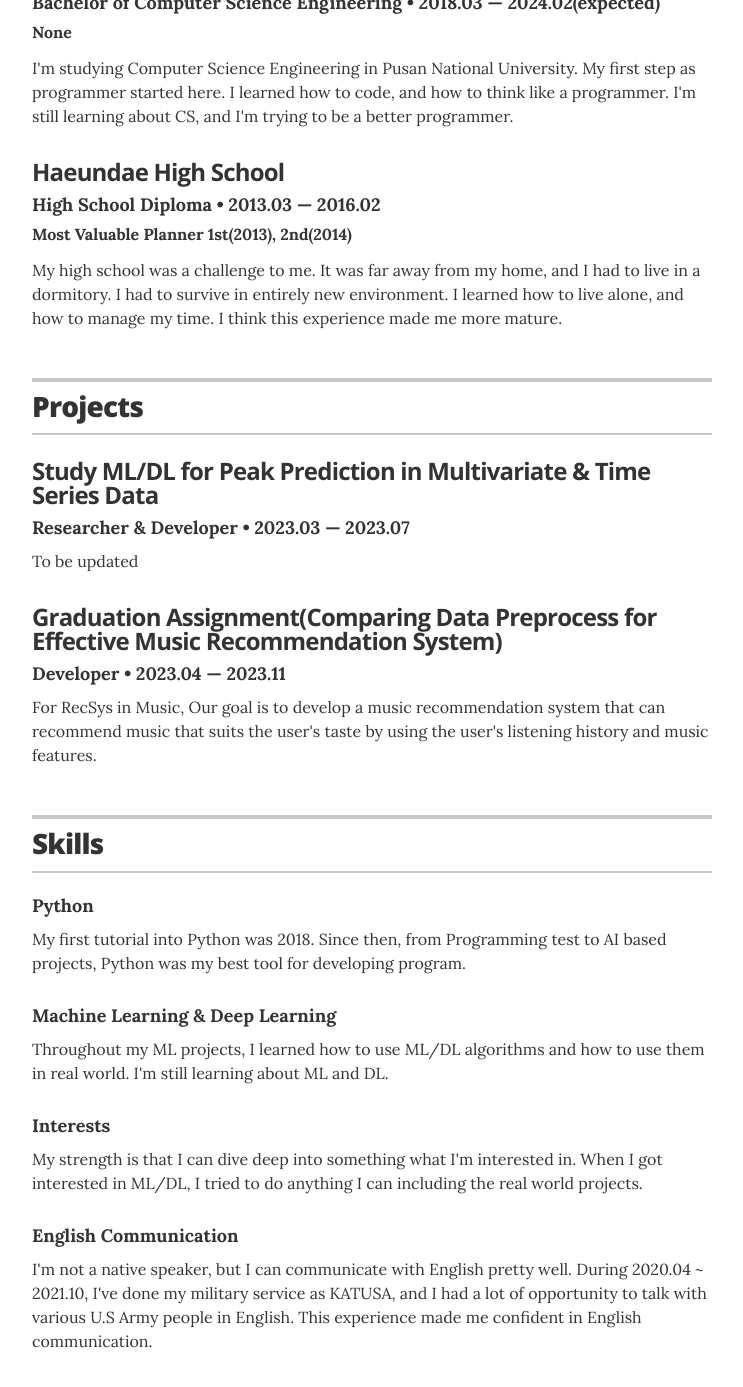
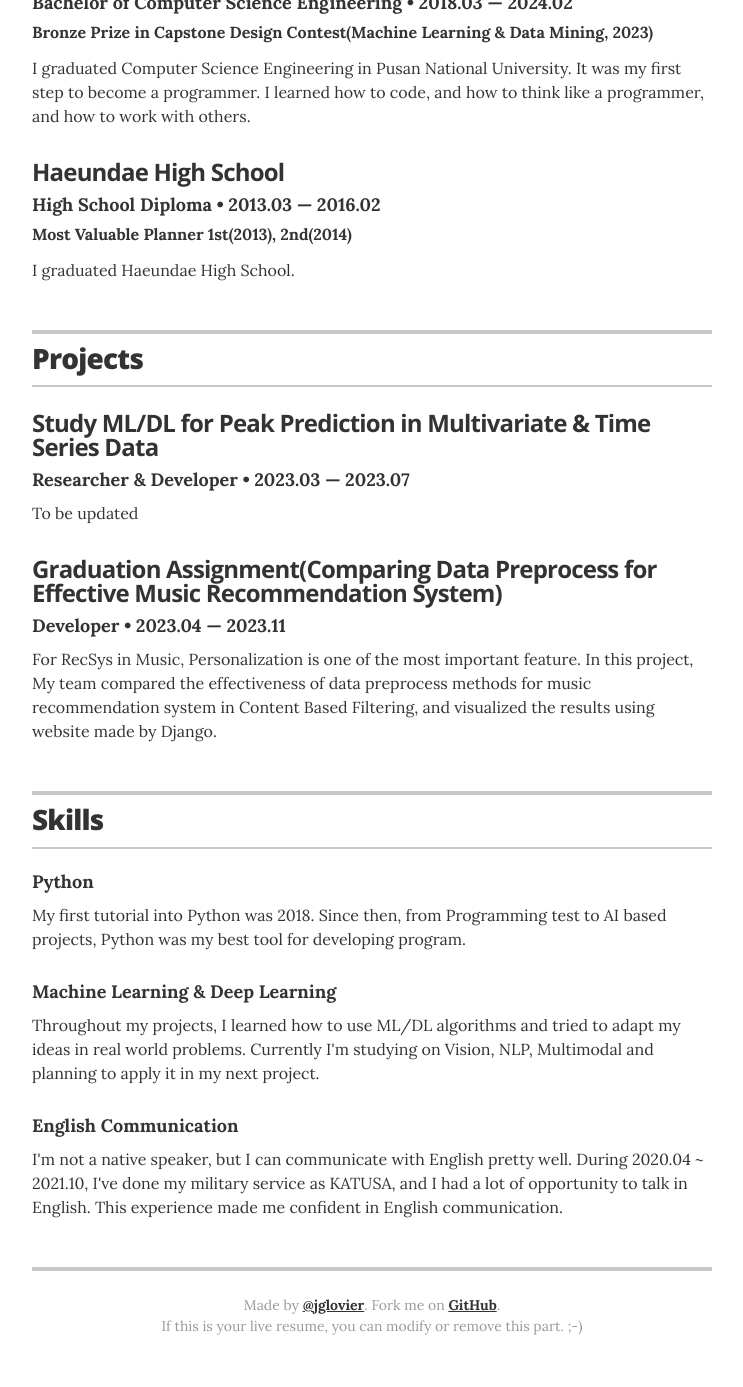
Before and after one commit to gaeul-3041/gaeul-3041.github.io, a Jekyll site: the page built from index.html, in a window 1280 px wide and 1400 px high, scrolled down 998 px. Shown: the top 1387 px of the window, without its empty margins (268-1011 px from the left). Built offline with Jekyll 4.4.1, drawn with Linux system fonts in a browser that asks for light colours; some of the changed text lies outside the part shown.

Commit message:
introduction update

```diff
--- a/_data/education.yml
+++ b/_data/education.yml
@@ -1,12 +1,12 @@
 # Degree
 - degree: Bachelor of Computer Science Engineering
   uni: Pusan National University
-  year: 2018.03 &mdash; 2024.02(expected)
-  award: None
-  summary: I'm studying Computer Science Engineering in Pusan National University. My first step as programmer started here. I learned how to code, and how to think like a programmer. I'm still learning about CS, and I'm trying to be a better programmer.
+  year: 2018.03 &mdash; 2024.02
+  award: Bronze Prize in Capstone Design Contest(Machine Learning & Data Mining, 2023)
+  summary: I graduated Computer Science Engineering in Pusan National University. It was my first step to become a programmer. I learned how to code, and how to think like a programmer, and how to work with others.
 
 - degree: High School Diploma
   uni: Haeundae High School
   year: 2013.03 &mdash; 2016.02
   award: Most Valuable Planner 1st(2013), 2nd(2014)
-  summary: My high school was a challenge to me. It was far away from my home, and I had to live in a dormitory. I had to survive in entirely new environment. I learned how to live alone, and how to manage my time. I think this experience made me more mature.
+  summary: I graduated Haeundae High School.
--- a/_data/projects.yml
+++ b/_data/projects.yml
@@ -13,4 +13,4 @@
   role: Developer
   duration: 2023.04 &mdash; 2023.11
   # url: "#"
-  description: For RecSys in Music, Our goal is to develop a music recommendation system that can recommend music that suits the user's taste by using the user's listening history and music features.
+  description: For RecSys in Music, Personalization is one of the most important feature. In this project, My team compared the effectiveness of data preprocess methods for music recommendation system in Content Based Filtering, and visualized the results using website made by Django.
--- a/_data/skills.yml
+++ b/_data/skills.yml
@@ -5,10 +5,7 @@
 
 # ML DL
 - skill: Machine Learning & Deep Learning
-  description: Throughout my ML projects, I learned how to use ML/DL algorithms and how to use them in real world. I'm still learning about ML and DL.
-
-- skill: Interests
-  description: My strength is that I can dive deep into something what I'm interested in. When I got interested in ML/DL, I tried to do anything I can including the real world projects.
+  description: Throughout my projects, I learned how to use ML/DL algorithms and tried to adapt my ideas in real world problems. Currently I'm studying on Vision, NLP, Multimodal and planning to apply it in my next project.
 
 - skill: English Communication
-  description: I'm not a native speaker, but I can communicate with English pretty well. During 2020.04 ~ 2021.10, I've done my military service as KATUSA, and I had a lot of opportunity to talk with various U.S Army people in English. This experience made me confident in English communication.
+  description: I'm not a native speaker, but I can communicate with English pretty well. During 2020.04 ~ 2021.10, I've done my military service as KATUSA, and I had a lot of opportunity to talk in English. This experience made me confident in English communication.
```
